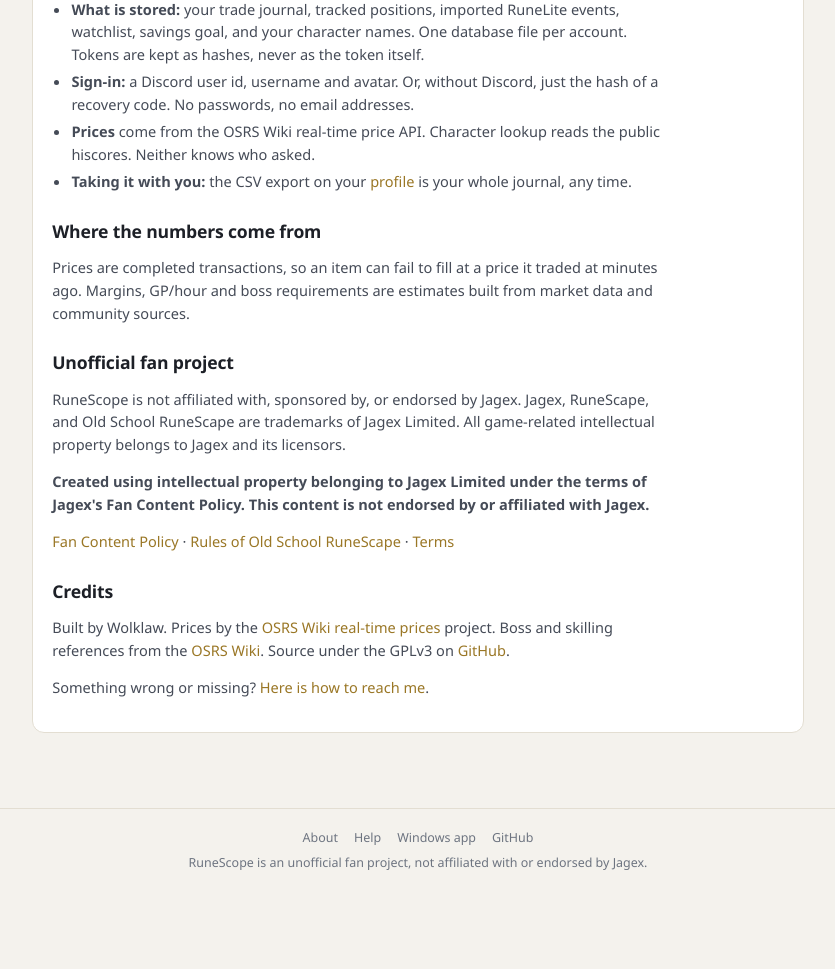
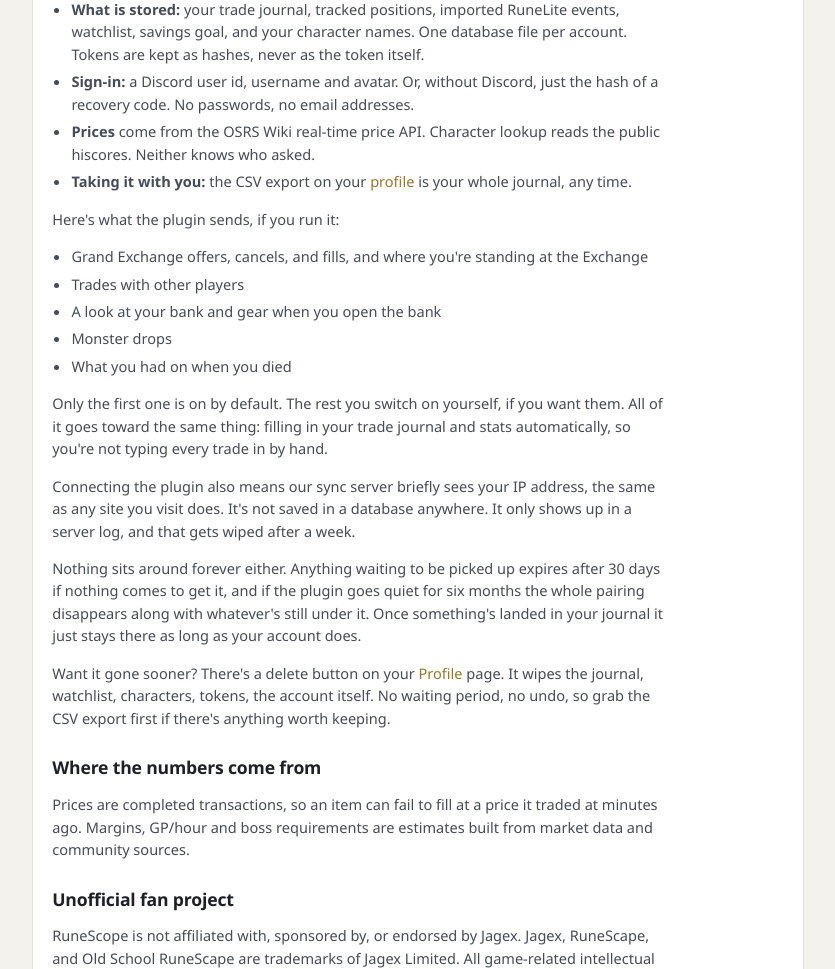
Before and after one commit to Wolklaw/OSRS-Toolkit, a FastAPI app: page /about in a window 1280 px wide. Shown: the part 724-1693 px from the top of the page, without its empty margins (222-1057 px from the left). Before the commit the page ends 1594 px from the top, so only its background shows below. Run offline with FastAPI, Linux system fonts and the light colour scheme.

Commit message:
Disclose what the RuneLite plugin sends and how long it's kept
Covers what data flows through the plugin (and which of it is
opt-in), IP handling, retention windows, and the new delete button,
in the same voice as the rest of the About page.

```diff
--- a/src/toolkit_web/templates/about.html
+++ b/src/toolkit_web/templates/about.html
@@ -41,6 +41,28 @@
         <a href="/profile">profile</a> is your whole journal, any time.</li>
     </ul>
 
+    <p>Here's what the plugin sends, if you run it:</p>
+    <ul>
+      <li>Grand Exchange offers, cancels, and fills, and where you're standing at the Exchange</li>
+      <li>Trades with other players</li>
+      <li>A look at your bank and gear when you open the bank</li>
+      <li>Monster drops</li>
+      <li>What you had on when you died</li>
+    </ul>
+    <p>Only the first one is on by default. The rest you switch on yourself, if you want them.
+      All of it goes toward the same thing: filling in your trade journal and stats
+      automatically, so you're not typing every trade in by hand.</p>
+    <p>Connecting the plugin also means our sync server briefly sees your IP address, the same
+      as any site you visit does. It's not saved in a database anywhere. It only shows up in a
+      server log, and that gets wiped after a week.</p>
+    <p>Nothing sits around forever either. Anything waiting to be picked up expires after 30
+      days if nothing comes to get it, and if the plugin goes quiet for six months the whole
+      pairing disappears along with whatever's still under it. Once something's landed in your
+      journal it just stays there as long as your account does.</p>
+    <p>Want it gone sooner? There's a delete button on your <a href="/profile">Profile</a> page.
+      It wipes the journal, watchlist, characters, tokens, the account itself. No waiting
+      period, no undo, so grab the CSV export first if there's anything worth keeping.</p>
+
     <h2>Where the numbers come from</h2>
     <p>Prices are completed transactions, so an item can fail to fill at a price it traded at
       minutes ago. Margins, GP/hour and boss requirements are estimates built from market data
```
